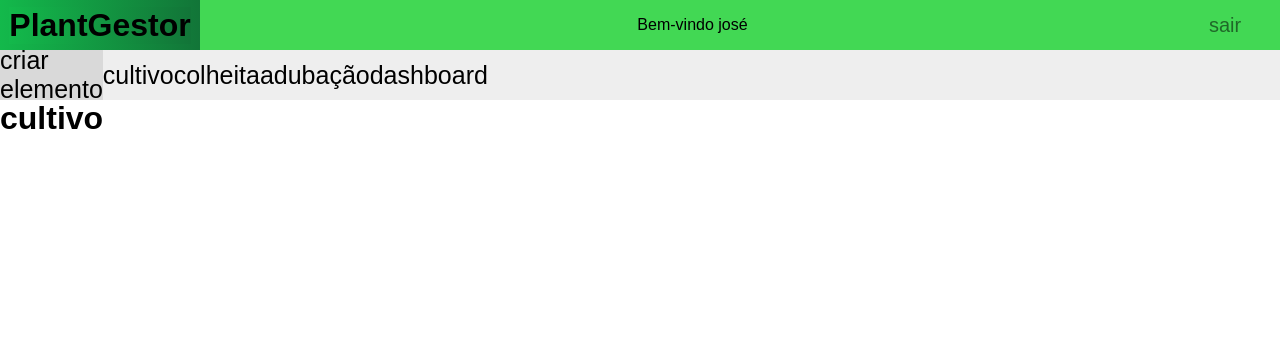
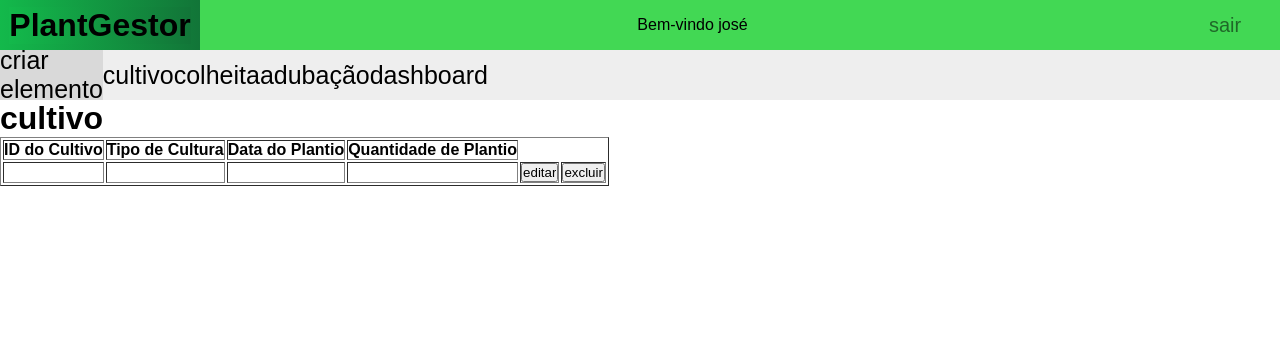
Before and after one commit to AIsaac10/PlantGestor, a PHP site: page /cultivo.php in a window 1280 px wide. Shown: the top 360 px of the page. Run offline with PHP 8.4, Linux system fonts and the light colour scheme; a user stored in the database is signed in; tables that the repository leaves empty or names only in its code hold one stand-in row (values such as "Sample post"); data that the repository does not hold is empty.

Commit message:
Add files via upload

```diff
--- a/cultivo.php
+++ b/cultivo.php
@@ -38,5 +38,65 @@
             cultivo
         </h1>
     </div>
+    <main>
+
+            <table border = 1px>
+                <thead>
+                    <tr>
+                        <th>
+                            ID do Cultivo
+                        </th>
+                        <th>
+                            Tipo de Cultura
+                        </th>
+                        <th>
+                            Data do Plantio
+                        </th>
+                        <th>
+                            Quantidade de Plantio
+                        </th>
+                    </tr>
+                </thead>
+                <tbody>
+                    <?php
+                        include "connection.php";
+
+                        $stmt = $connection->prepare("SELECT * FROM cultivo");
+                        $stmt->execute();
+
+
+                        while ($cultivo = $stmt->fetch(PDO::FETCH_OBJ)) { ?>
+                        <tr>
+                            <td>
+                                <?php echo $cultivo->IDCultivo ?>
+                            </td>
+                            <td>
+                                <?php echo $cultivo->tipoCultura ?>
+                            </td>
+                            <td>
+                                <?php echo $cultivo->dataPlantio ?>
+                            </td>
+                            <td>
+                                <?php echo $cultivo->quantidadePlantio ?>
+                            </td>
+                            <td>
+                                <form action="update-form.php" method="post">
+                                    <input type="hidden" name="id" value="<?php echo $cultivo->IDCultivo ?>">
+                                    <input type="hidden" name="tc" value="<?php echo $cultivo->tipoCultura ?>">
+                                    <input type="hidden" name="dp" value="<?php echo $cultivo->dataPlantio ?>">
+                                    <input type="hidden" name="qp" value="<?php echo $cultivo->quantidadePlantio ?>">
+                                    <input type="submit" value="editar">
+                                </form>
+                            </td>
+                            <td>
+                                <form action="delete.php" method="post">
+                                    <input type="submit" value="excluir">
+                                </form>
+                            </td>
+                        </tr>
+                        <?php }?>
+                </tbody>
+            </table>
+    </main>
 </body>
 </html>
```
Also changed, not shown: update-cultivo-form.php (added, +32 -0 lines), update-cultivo.php (added, +15 -0 lines).
